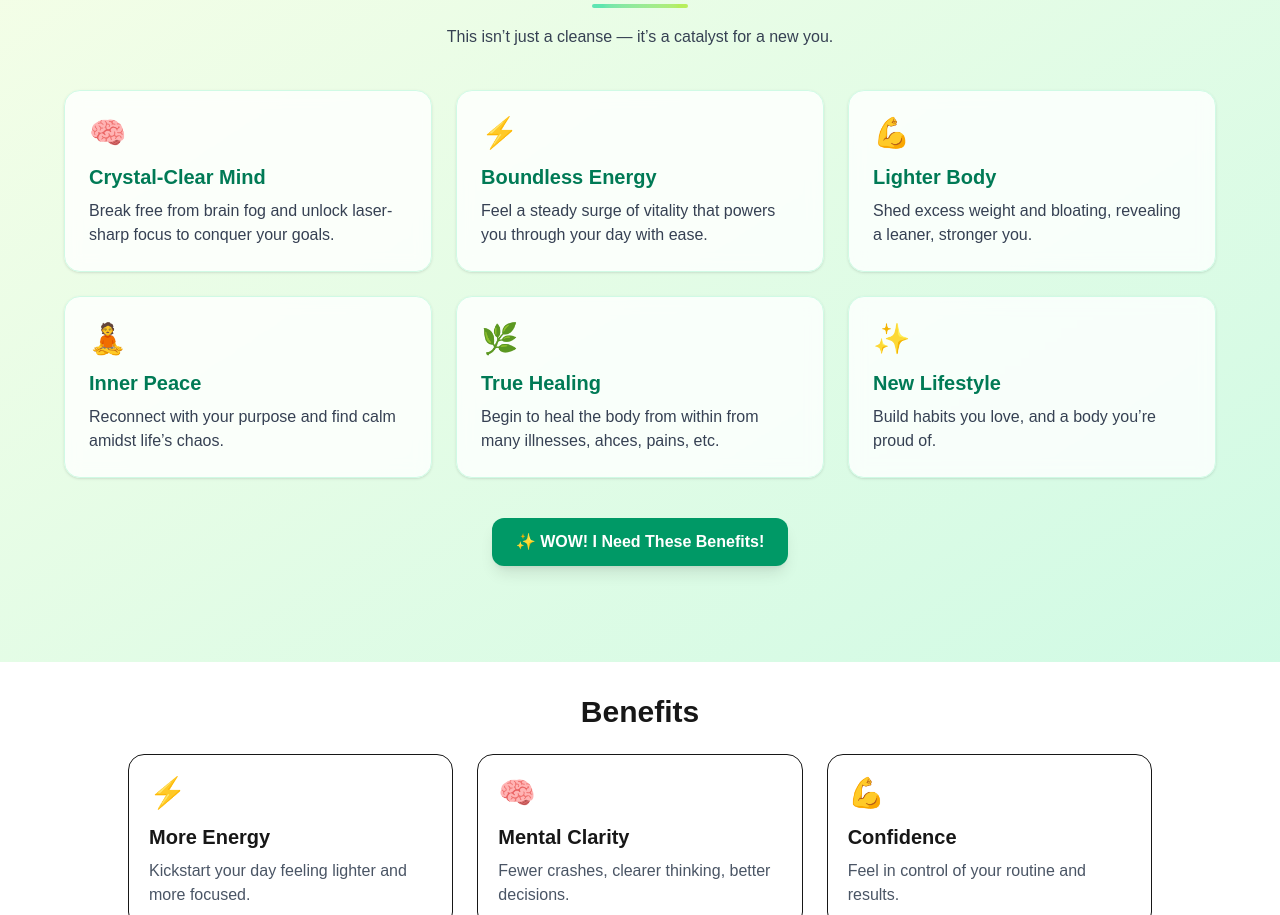
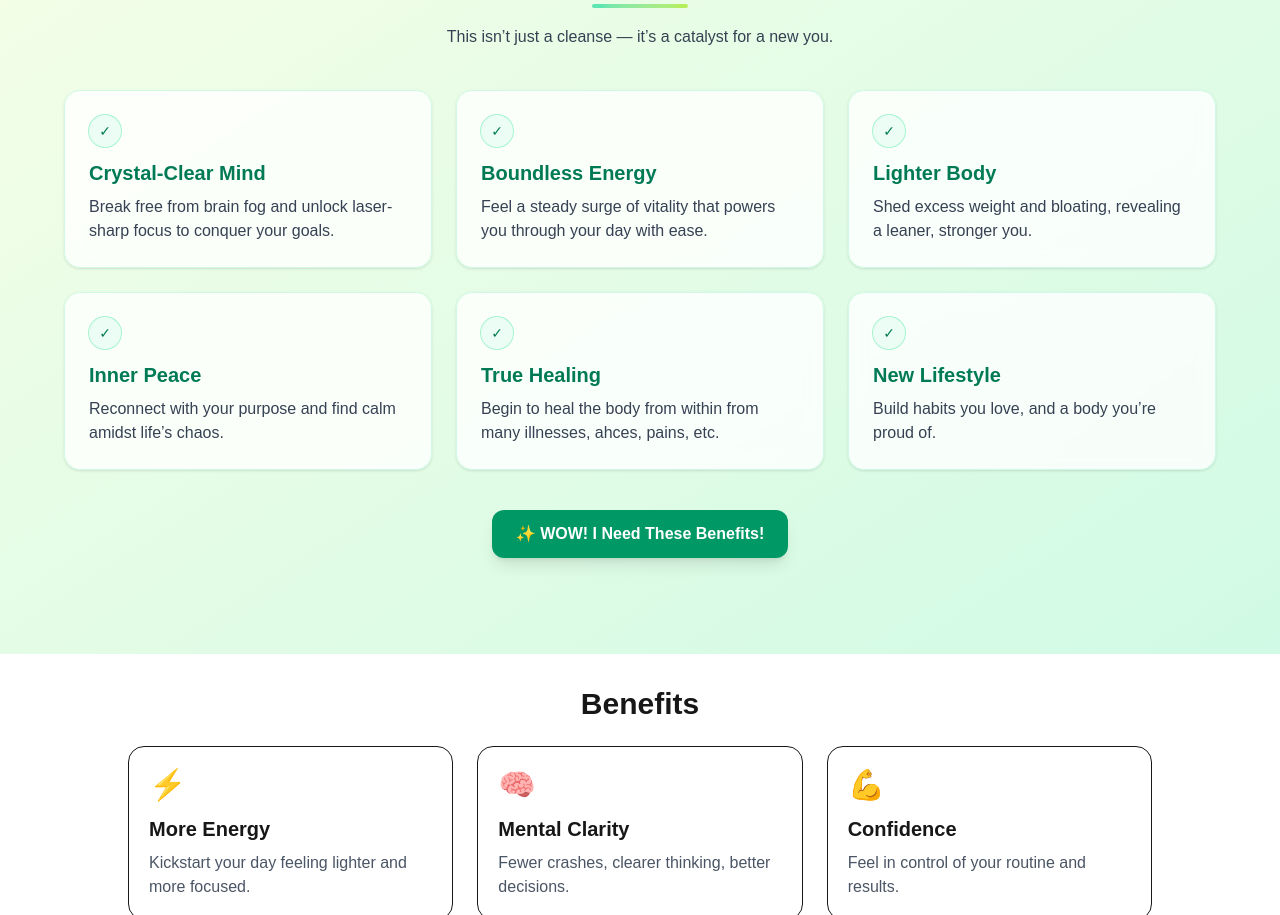
Before and after one commit to taylor-franco-91/mbr-next, a Next.js app: page / in a window 1280 px wide. Shown: the part 6758-7673 px from the top of the page. Built offline with nearby package versions, Linux system fonts and the light colour scheme.

Commit message:
style(benefits): switch emoji icons to premium checkmark chips

```diff
--- a/app/page.js
+++ b/app/page.js
@@ -534,7 +534,12 @@ export default function HomePage() {
               <div aria-hidden className="absolute -inset-[2px] rounded-2xl bg-gradient-to-br from-emerald-400/20 via-lime-400/20 to-emerald-400/20 opacity-0 group-hover:opacity-50 blur-sm transition" />
               <div className="relative h-full rounded-2xl border border-emerald-100 bg-white/80 backdrop-blur p-6 shadow transition-transform duration-200 group-hover:-translate-y-0.5 group-hover:shadow-md">
                 <div className="flex h-full flex-col">
-                  <div className="text-3xl">🧠</div>
+                  <span
+                    aria-hidden
+                    className="inline-flex h-8 w-8 items-center justify-center rounded-full bg-emerald-50 ring-1 ring-emerald-200 text-emerald-700 text-sm"
+                  >
+                    ✓
+                  </span>
                   <h3 className="mt-3 text-xl font-semibold text-emerald-700">Crystal-Clear Mind</h3>
                   <p className="mt-2 text-gray-700">
                     Break free from brain fog and unlock laser-sharp focus to conquer your goals.
@@ -549,7 +554,12 @@ export default function HomePage() {
               <div aria-hidden className="absolute -inset-[2px] rounded-2xl bg-gradient-to-br from-emerald-400/20 via-lime-400/20 to-emerald-400/20 opacity-0 group-hover:opacity-50 blur-sm transition" />
               <div className="relative h-full rounded-2xl border border-emerald-100 bg-white/80 backdrop-blur p-6 shadow transition-transform duration-200 group-hover:-translate-y-0.5 group-hover:shadow-md">
                 <div className="flex h-full flex-col">
-                  <div className="text-3xl">⚡</div>
+                  <span
+                    aria-hidden
+                    className="inline-flex h-8 w-8 items-center justify-center rounded-full bg-emerald-50 ring-1 ring-emerald-200 text-emerald-700 text-sm"
+                  >
+                    ✓
+                  </span>
                   <h3 className="mt-3 text-xl font-semibold text-emerald-700">Boundless Energy</h3>
                   <p className="mt-2 text-gray-700">
                     Feel a steady surge of vitality that powers you through your day with ease.
@@ -564,7 +574,12 @@ export default function HomePage() {
               <div aria-hidden className="absolute -inset-[2px] rounded-2xl bg-gradient-to-br from-emerald-400/20 via-lime-400/20 to-emerald-400/20 opacity-0 group-hover:opacity-50 blur-sm transition" />
               <div className="relative h-full rounded-2xl border border-emerald-100 bg-white/80 backdrop-blur p-6 shadow transition-transform duration-200 group-hover:-translate-y-0.5 group-hover:shadow-md">
                 <div className="flex h-full flex-col">
-                  <div className="text-3xl">💪</div>
+                  <span
+                    aria-hidden
+                    className="inline-flex h-8 w-8 items-center justify-center rounded-full bg-emerald-50 ring-1 ring-emerald-200 text-emerald-700 text-sm"
+                  >
+                    ✓
+                  </span>
                   <h3 className="mt-3 text-xl font-semibold text-emerald-700">Lighter Body</h3>
                   <p className="mt-2 text-gray-700">
                     Shed excess weight and bloating, revealing a leaner, stronger you.
@@ -579,7 +594,12 @@ export default function HomePage() {
               <div aria-hidden className="absolute -inset-[2px] rounded-2xl bg-gradient-to-br from-emerald-400/20 via-lime-400/20 to-emerald-400/20 opacity-0 group-hover:opacity-50 blur-sm transition" />
               <div className="relative h-full rounded-2xl border border-emerald-100 bg-white/80 backdrop-blur p-6 shadow transition-transform duration-200 group-hover:-translate-y-0.5 group-hover:shadow-md">
                 <div className="flex h-full flex-col">
-                  <div className="text-3xl">🧘</div>
+                  <span
+                    aria-hidden
+                    className="inline-flex h-8 w-8 items-center justify-center rounded-full bg-emerald-50 ring-1 ring-emerald-200 text-emerald-700 text-sm"
+                  >
+                    ✓
+                  </span>
                   <h3 className="mt-3 text-xl font-semibold text-emerald-700">Inner Peace</h3>
                   <p className="mt-2 text-gray-700">
                     Reconnect with your purpose and find calm amidst life’s chaos.
@@ -594,7 +614,12 @@ export default function HomePage() {
               <div aria-hidden className="absolute -inset-[2px] rounded-2xl bg-gradient-to-br from-emerald-400/20 via-lime-400/20 to-emerald-400/20 opacity-0 group-hover:opacity-50 blur-sm transition" />
               <div className="relative h-full rounded-2xl border border-emerald-100 bg-white/80 backdrop-blur p-6 shadow transition-transform duration-200 group-hover:-translate-y-0.5 group-hover:shadow-md">
                 <div className="flex h-full flex-col">
-                  <div className="text-3xl">🌿</div>
+                  <span
+                    aria-hidden
+                    className="inline-flex h-8 w-8 items-center justify-center rounded-full bg-emerald-50 ring-1 ring-emerald-200 text-emerald-700 text-sm"
+                  >
+                    ✓
+                  </span>
                   <h3 className="mt-3 text-xl font-semibold text-emerald-700">True Healing</h3>
                   <p className="mt-2 text-gray-700">
                     Begin to heal the body from within from many illnesses, ahces, pains, etc.
@@ -609,7 +634,12 @@ export default function HomePage() {
               <div aria-hidden className="absolute -inset-[2px] rounded-2xl bg-gradient-to-br from-emerald-400/20 via-lime-400/20 to-emerald-400/20 opacity-0 group-hover:opacity-50 blur-sm transition" />
               <div className="relative h-full rounded-2xl border border-emerald-100 bg-white/80 backdrop-blur p-6 shadow transition-transform duration-200 group-hover:-translate-y-0.5 group-hover:shadow-md">
                 <div className="flex h-full flex-col">
-                  <div className="text-3xl">✨</div>
+                  <span
+                    aria-hidden
+                    className="inline-flex h-8 w-8 items-center justify-center rounded-full bg-emerald-50 ring-1 ring-emerald-200 text-emerald-700 text-sm"
+                  >
+                    ✓
+                  </span>
                   <h3 className="mt-3 text-xl font-semibold text-emerald-700">New Lifestyle</h3>
                   <p className="mt-2 text-gray-700">
                     Build habits you love, and a body you’re proud of.
```
